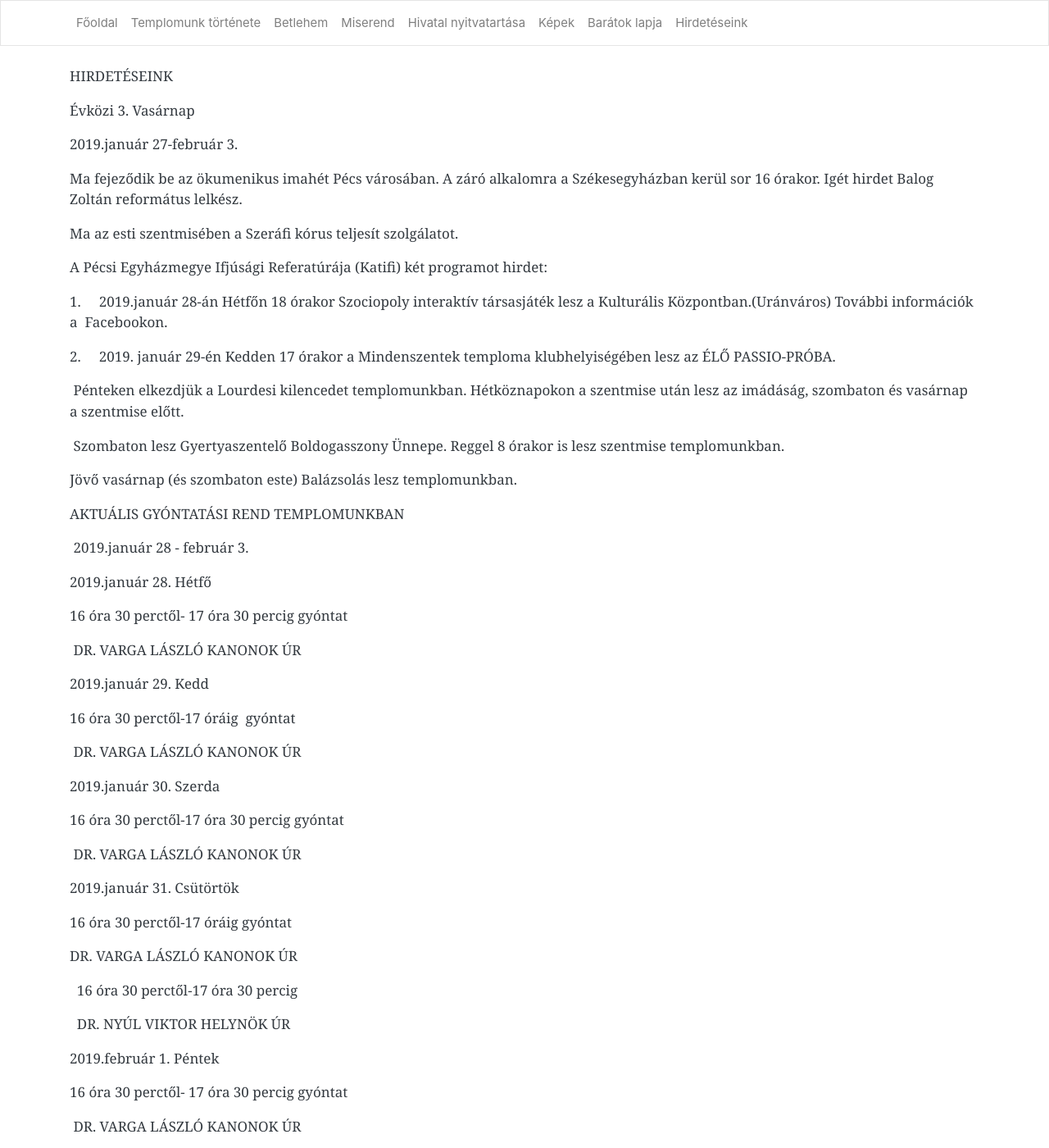
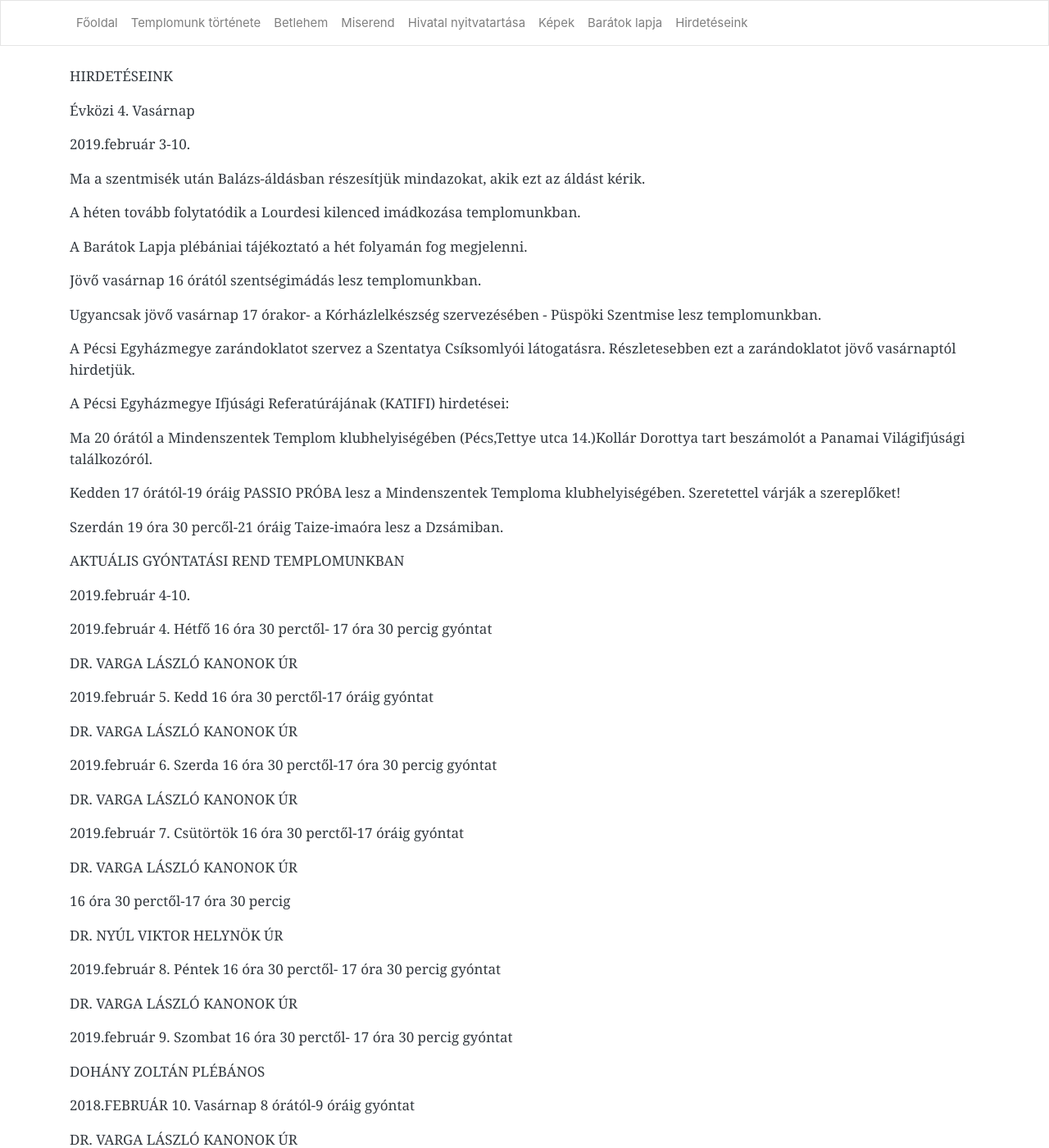
Before and after one commit to pecsi-ferences/pecsi-ferences.github.io, a Jekyll site: the page built from hirdeteseink.md, in a window 1280 px wide and 1400 px high. Shown: the whole window at 82% size. Built offline with Jekyll 4.4.1, drawn with Linux system fonts in a browser that asks for light colours; nearby versions of some CDN libraries; some of the changed text lies outside the part shown.

Commit message:
Update from Forestry.io Zoltán Dohány updated hirdeteseink.md

```diff
--- a/hirdeteseink.md
+++ b/hirdeteseink.md
@@ -3,6 +3,72 @@ layout: default
 title: Hirdetéseink
 
 ---
+HIRDETÉSEINK
+
+Évközi 4. Vasárnap
+
+2019\.február 3-10.
+
+Ma a szentmisék után Balázs-áldásban részesítjük mindazokat, akik ezt az áldást kérik.
+
+A héten tovább folytatódik a Lourdesi kilenced imádkozása templomunkban.
+
+A Barátok Lapja plébániai tájékoztató a hét folyamán fog megjelenni.
+
+Jövő vasárnap 16 órától szentségimádás lesz templomunkban.
+
+Ugyancsak jövő vasárnap 17 órakor- a Kórházlelkészség szervezésében - Püspöki Szentmise lesz templomunkban.
+
+A Pécsi Egyházmegye zarándoklatot szervez a Szentatya Csíksomlyói látogatásra. Részletesebben ezt a zarándoklatot jövő vasárnaptól hirdetjük.
+
+A Pécsi Egyházmegye Ifjúsági Referatúrájának (KATIFI) hirdetései:
+
+Ma 20 órától a Mindenszentek Templom klubhelyiségében (Pécs,Tettye utca 14.)Kollár Dorottya tart beszámolót a Panamai Világifjúsági találkozóról.
+
+Kedden 17 órától-19 óráig PASSIO PRÓBA lesz a Mindenszentek Temploma klubhelyiségében. Szeretettel várják a szereplőket!
+
+Szerdán 19 óra 30 percől-21 óráig Taize-imaóra lesz a Dzsámiban.
+
+AKTUÁLIS GYÓNTATÁSI REND TEMPLOMUNKBAN
+
+2019\.február 4-10.
+
+2019\.február 4. Hétfő 16 óra 30 perctől- 17 óra 30 percig gyóntat
+
+DR. VARGA LÁSZLÓ KANONOK ÚR
+
+2019\.február 5. Kedd 16 óra 30 perctől-17 óráig gyóntat
+
+DR. VARGA LÁSZLÓ KANONOK ÚR
+
+2019\.február 6. Szerda 16 óra 30 perctől-17 óra 30 percig gyóntat
+
+DR. VARGA LÁSZLÓ KANONOK ÚR
+
+2019\.február 7. Csütörtök 16 óra 30 perctől-17 óráig gyóntat
+
+DR. VARGA LÁSZLÓ KANONOK ÚR
+
+16 óra 30 perctől-17 óra 30 percig
+
+DR. NYÚL VIKTOR HELYNÖK ÚR
+
+2019\.február 8. Péntek 16 óra 30 perctől- 17 óra 30 percig gyóntat
+
+DR. VARGA LÁSZLÓ KANONOK ÚR
+
+2019\.február 9. Szombat 16 óra 30 perctől- 17 óra 30 percig gyóntat
+
+DOHÁNY ZOLTÁN PLÉBÁNOS
+
+2018\.FEBRUÁR 10. Vasárnap 8 órától-9 óráig gyóntat
+
+DR. VARGA LÁSZLÓ KANONOK ÚR
+
+17 órától-18 óráig gyóntat
+
+DR. VARGA LÁSZLÓ KANONOK ÚR
+
 HIRDETÉSEINK
 
 Évközi 3. Vasárnap
@@ -19,49 +85,49 @@ A Pécsi Egyházmegye Ifjúsági Referatúrája (Katifi) két programot hirdet:
 
 2\.     2019. január 29-én Kedden 17 órakor a Mindenszentek temploma klubhelyiségében lesz az ÉLŐ PASSIO-PRÓBA.
 
- Pénteken elkezdjük a Lourdesi kilencedet templomunkban. Hétköznapokon a szentmise után lesz az imádáság, szombaton és vasárnap a szentmise előtt.
+Pénteken elkezdjük a Lourdesi kilencedet templomunkban. Hétköznapokon a szentmise után lesz az imádáság, szombaton és vasárnap a szentmise előtt.
 
- Szombaton lesz Gyertyaszentelő Boldogasszony Ünnepe. Reggel 8 órakor is lesz szentmise templomunkban.
+Szombaton lesz Gyertyaszentelő Boldogasszony Ünnepe. Reggel 8 órakor is lesz szentmise templomunkban.
 
 Jövő vasárnap (és szombaton este) Balázsolás lesz templomunkban.
 
 AKTUÁLIS GYÓNTATÁSI REND TEMPLOMUNKBAN
 
- 2019.január 28 - február 3.
+2019\.január 28 - február 3.
 
 2019\.január 28. Hétfő
 
 16 óra 30 perctől- 17 óra 30 percig gyóntat
 
- DR. VARGA LÁSZLÓ KANONOK ÚR
+DR. VARGA LÁSZLÓ KANONOK ÚR
 
 2019\.január 29. Kedd
 
 16 óra 30 perctől-17 óráig  gyóntat
 
- DR. VARGA LÁSZLÓ KANONOK ÚR
+DR. VARGA LÁSZLÓ KANONOK ÚR
 
 2019\.január 30. Szerda
 
 16 óra 30 perctől-17 óra 30 percig gyóntat
 
- DR. VARGA LÁSZLÓ KANONOK ÚR
+DR. VARGA LÁSZLÓ KANONOK ÚR
 
 2019\.január 31. Csütörtök
 
 16 óra 30 perctől-17 óráig gyóntat
 
- DR. VARGA LÁSZLÓ KANONOK ÚR
+DR. VARGA LÁSZLÓ KANONOK ÚR
 
-  16 óra 30 perctől-17 óra 30 percig
+16 óra 30 perctől-17 óra 30 percig
 
-  DR. NYÚL VIKTOR HELYNÖK ÚR
+DR. NYÚL VIKTOR HELYNÖK ÚR
 
 2019\.február 1. Péntek
 
 16 óra 30 perctől- 17 óra 30 percig gyóntat
 
- DR. VARGA LÁSZLÓ KANONOK ÚR
+DR. VARGA LÁSZLÓ KANONOK ÚR
 
 2019\.február 2. Szombat
 
@@ -71,19 +137,17 @@ DOHÁNY ZOLTÁN PLÉBÁNOS
 
 16 óra 30 perctől- 17 óra 30 percig
 
- DR. VARGA LÁSZLÓ KANONOK ÚR
+DR. VARGA LÁSZLÓ KANONOK ÚR
 
 2018\.FEBRUÁR 3.  Vasárnap
 
 8 órától-9 óráig  gyóntat
 
- DOHÁNY ZOLTÁN PLÉBÁNOS
+DOHÁNY ZOLTÁN PLÉBÁNOS
 
 17 órától-18 óráig gyóntat
 
 DR. VARGA LÁSZLÓ KANONOK ÚR
-
-
 
 HIRDETÉSEINK
 
```
